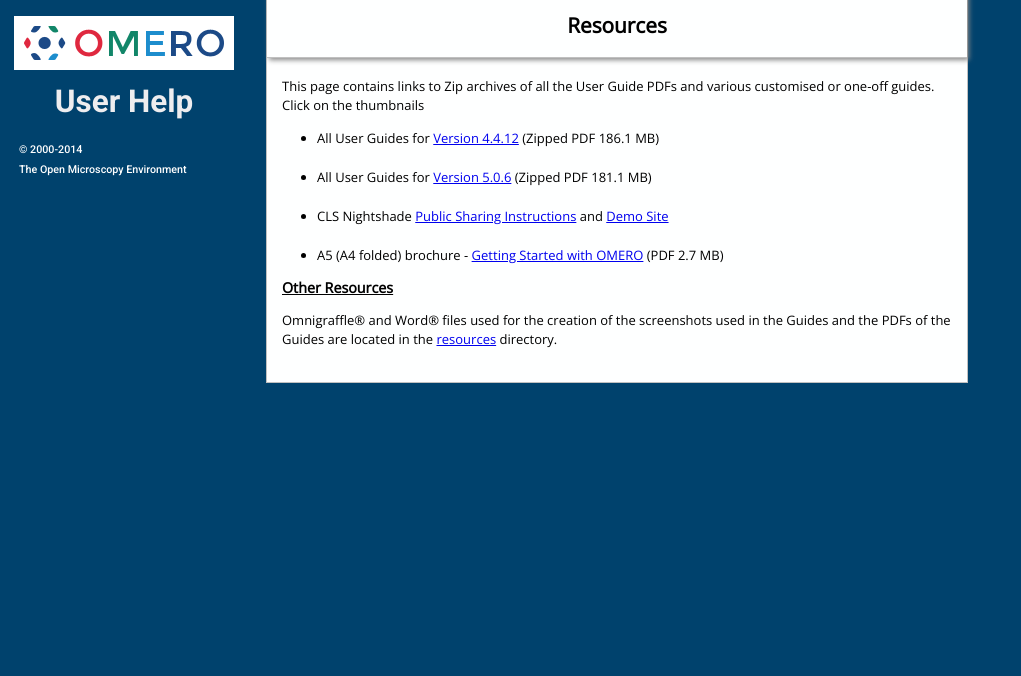
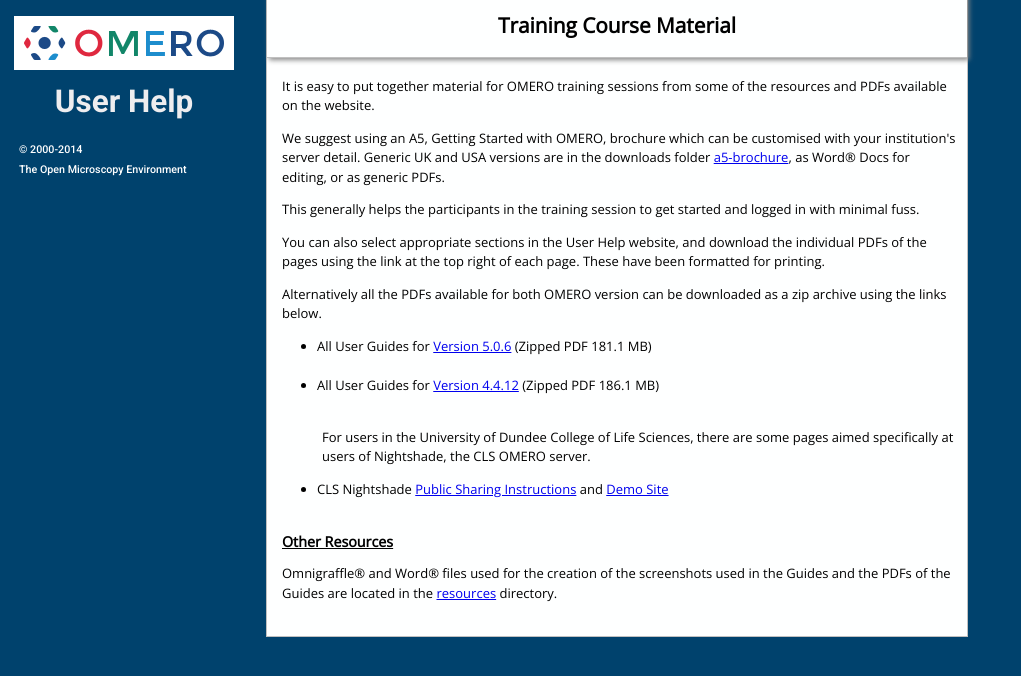
Before and after one commit to snoopycrimecop/ome-help, a Jekyll site: the page built from resources.html, in a window 1280 px wide. Shown: the top 676 px of the page, without its empty margins (0-1021 px from the left). Built offline with Jekyll 4.4.1, drawn with Linux system fonts in a browser that asks for light colours; Markdown is read by kramdown in place of the engine named in the settings.

Commit message:
Change Resources page to Training Course Material page

```diff
--- a/_layouts/default.html
+++ b/_layouts/default.html
@@ -69,7 +69,7 @@
       children:
           - name: Previous Versions
             link: previous.html
-          - name: Resources
+          - name: Training Course Material
             link: resources.html
           - name: Contact OME
             link: contact.html
--- a/resources.html
+++ b/resources.html
@@ -1,18 +1,32 @@
 ---
 layout: default
-title: Resources
+title: Training Course Material
 menu-id: l2-more
-description: Acces to Zip archives of all the current User Guide PDFs and various customised or one-off guides.
+description: Suggestions for training Access to Zip archives of all the current User Guide PDFs and various customised or one-off guides.
 ---
-<p>This page contains links to Zip archives of all the User Guide PDFs and various customised or one-off guides. Click on the thumbnails</p>
+<p>It is easy to put together material for OMERO training sessions from some of the resources and PDFs available on the website.</p>
+
+<p>We suggest using an A5, Getting Started with OMERO, brochure which can be customised with your institution's server detail. Generic UK and USA versions are in the downloads folder <a href="http://downloads.openmicroscopy.org/help/pdfs/a5-brochure/" target="_blank">a5-brochure</a>, as Word&reg; Docs for editing, or as generic PDFs.</p>
+
+<p>This generally helps the participants in the training session to get started and logged in with minimal fuss.</p>
+
+<p>You can also select appropriate sections in the User Help website, and download the individual PDFs of the pages using the link at the top right of each page. These have been formatted for printing.</p>
+
+<p>Alternatively all the PDFs available for both OMERO version can be downloaded as a zip archive using the links below.</p>
+
 <ul>
-	<li>All User Guides for <a href="http://downloads.openmicroscopy.org/help/archives/OMERO_User_Guides_4_4_12.zip">Version 4.4.12</a> (Zipped PDF 186.1 MB)</li>
-  <br/>
+
   <li>All User Guides for <a href="http://downloads.openmicroscopy.org/help/archives/OMERO_User_Guides_5_0_6.zip">Version 5.0.6</a> (Zipped PDF 181.1 MB)</li>
   <br/>
-  <li>CLS Nightshade <a href="http://downloads.openmicroscopy.org/help/pdfs/cls-public.pdf" target="_blank">Public Sharing Instructions</a> and <a href="http://users.openmicroscopy.org.uk/~rkferguson/public_share_demo.html" target="_blank">Demo Site</a></li>
+
+  <li>All User Guides for <a href="http://downloads.openmicroscopy.org/help/archives/OMERO_User_Guides_4_4_12.zip">Version 4.4.12</a> (Zipped PDF 186.1 MB)</li>
   <br/>
-  <li>A5 (A4 folded) brochure - <a href="http://downloads.openmicroscopy.org/help/pdfs/A5-getting-started-brochure.pdf" target="_blank">Getting Started with OMERO</a> (PDF 2.7 MB) </li>
+
+<p>For users in the University of Dundee College of Life Sciences, there are some pages aimed specifically at users of Nightshade, the CLS OMERO server.</p>
+
+  <li>CLS Nightshade <a href="http://downloads.openmicroscopy.org/help/pdfs/cls-public.pdf" target="_blank">Public Sharing Instructions</a> and <a href="http://help.openmicroscopy.org/cls-public-demo.html" target="_blank">Demo Site</a></li>
+  <br/>
+
 </ul>
 
 <h2>Other Resources</h2>
```
